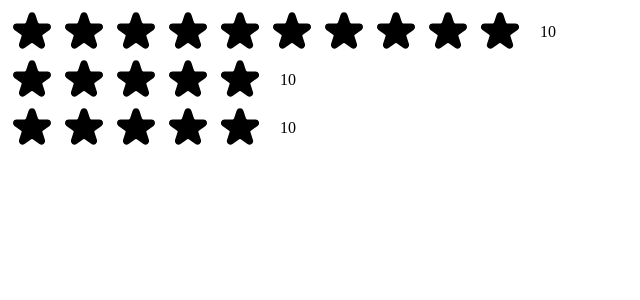
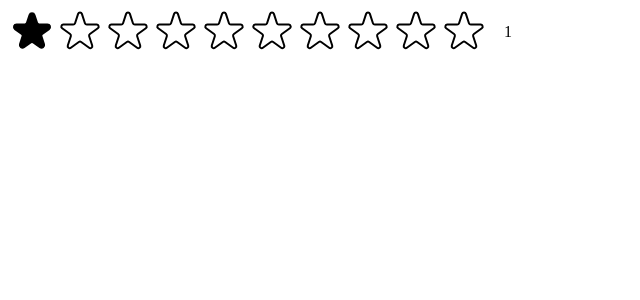
Before and after one commit to Sadmin23/PopCorner, a React (Create React App) app: page / in a window 1280 px wide. Shown: the top 300 px of the page, without its empty margins (0-640 px from the left). Built offline with nearby package versions, Linux system fonts and the light colour scheme.

Commit message:
start onClick set

```diff
--- a/src/StarRating.js
+++ b/src/StarRating.js
@@ -1,3 +1,5 @@
+import { useState } from "react";
+
 const containerStyle = {
     display: "flex",
     alignItems: "center",
@@ -6,7 +8,6 @@
 
 const starContainerStyle = {
     display: "flex",
-    gap: "4px"
 };
 
 const textStyle = {
@@ -14,14 +15,21 @@
 }
 
 export default function StarRating({maxRating = 5}){
+
+    const [rating, setRating] = useState(1)
+
     return (
         <div style={containerStyle}>
             <div style={starContainerStyle}>
                 {Array.from({ length: maxRating }, (_, i) => (
-                    <Star key={i}/>
+                    <Star
+                        key={i}
+                        onRate={()=>setRating(i+1)}
+                        full={i+1<=rating}
+                    />
                 ))}
             </div>
-            <p style={textStyle}>10</p>
+            <p style={textStyle}>{rating || ""}</p>
         </div>
     )
 }
@@ -33,9 +41,11 @@
     cursor: "pointer"
 }
 
-function Star(){
+function Star({onRate, full}){
     return (
-        <span role="button" style={starStyle}>
+        <span role="button" style={starStyle} onClick={onRate}>
+            {
+                full?
                 <svg
                 xmlns="http://www.w3.org/2000/svg"
                 viewBox="0 0 20 20"
@@ -46,18 +56,7 @@
                         d="M9.049 2.927c.3-.921 1.603-.921 1.902 0l1.07 3.292a1 1 0 00.95.69h3.462c.969 0 1.371 1.24.588 1.81l-2.8 2.034a1 1 0 00-.364 1.118l1.07 3.292c.3.921-.755 1.688-1.54 1.118l-2.8-2.034a1 1 0 00-1.175 0l-2.8 2.034c-.784.57-1.838-.197-1.539-1.118l1.07-3.292a1 1 0 00-.364-1.118L2.98 8.72c-.783-.57-.38-1.81.588-1.81h3.461a1 1 0 00.951-.69l1.07-3.292z"
                   />
                 </svg>
-        </span>
-    )
-}
-
-/*
-FULL STAR
-
-
-
-
-EMPTY STAR
-
+                :
                 <svg
                   xmlns="http://www.w3.org/2000/svg"
                   fill="none"
@@ -71,5 +70,19 @@
                     d="M11.049 2.927c.3-.921 1.603-.921 1.902 0l1.519 4.674a1 1 0 00.95.69h4.915c.969 0 1.371 1.24.588 1.81l-3.976 2.888a1 1 0 00-.363 1.118l1.518 4.674c.3.922-.755 1.688-1.538 1.118l-3.976-2.888a1 1 0 00-1.176 0l-3.976 2.888c-.783.57-1.838-.197-1.538-1.118l1.518-4.674a1 1 0 00-.363-1.118l-3.976-2.888c-.784-.57-.38-1.81.588-1.81h4.914a1 1 0 00.951-.69l1.519-4.674z"
                   />
                 </svg>
+            }
+        </span>
+    )
+}
+
+/*
+FULL STAR
+
+
+
+
+EMPTY STAR
+
+
 
 */
--- a/src/index.js
+++ b/src/index.js
@@ -9,7 +9,5 @@
   <React.StrictMode>
     {/* <App /> */}
     <StarRating maxRating={10}/>
-    <StarRating maxRating={5}/>
-    <StarRating/>
   </React.StrictMode>
 );
```
Lines whose indentation alone changed are shown as unchanged.
